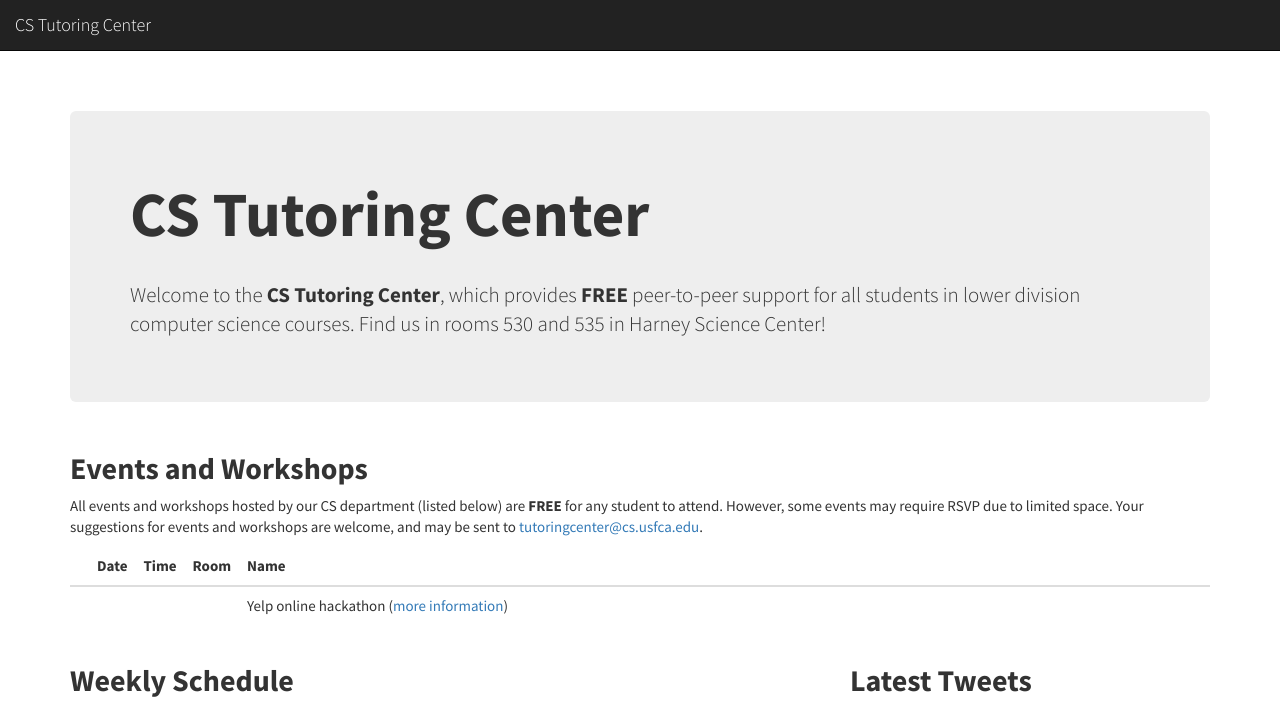
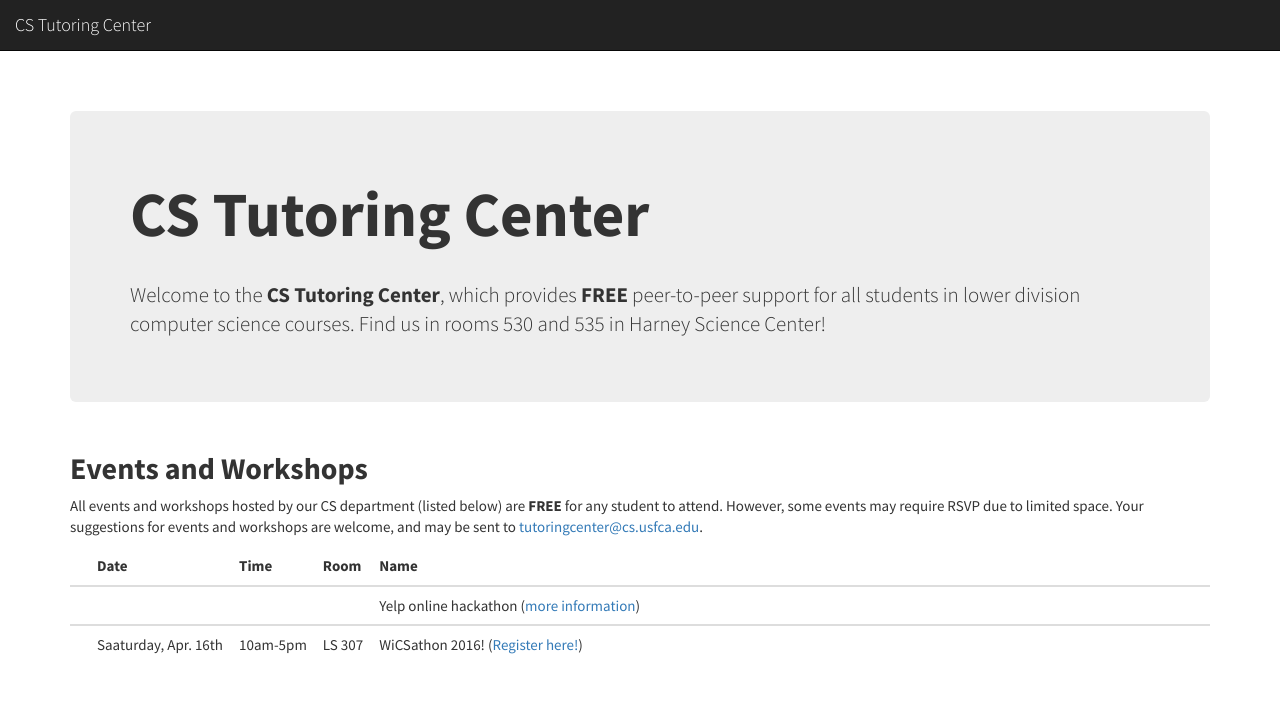
Before and after one commit to CSTutors/CSTutors.github.io, a Jekyll site: the page built from index.html, in a window 1280 px wide. Shown: the top 707 px of the page. Built offline with Jekyll 4.4.1, drawn with Linux system fonts in a browser that asks for light colours; nearby versions of some CDN libraries; comment, search, counter and statistics services are not loaded; grey boxes are pictures that could not be loaded.

Commit message:
update wics event

```diff
--- a/index.html
+++ b/index.html
@@ -47,6 +47,16 @@ title: Home
                     <td nowrap></td>
                     <td nowrap></td>
                     <td>Yelp online hackathon (<a href="http://yelp.devpost.com/">more information</a>)</td>
+                </tr>
+            </tbody>
+
+            <tbody>
+                <tr>
+                    <th>&nbsp;</th>
+                    <td nowrap>Saaturday, Apr. 16th</td>
+                    <td nowrap>10am-5pm</td>
+                    <td nowrap>LS 307</td>
+                    <td>WiCSathon 2016! (<a href="https://wicsathon2016.typeform.com/to/pctKfv">Register here!</a>)</td>
                 </tr>
             </tbody>
 
```
